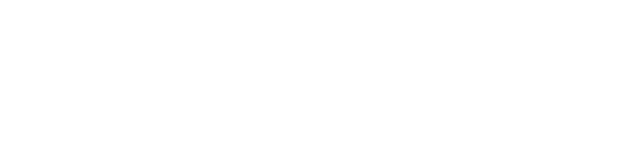
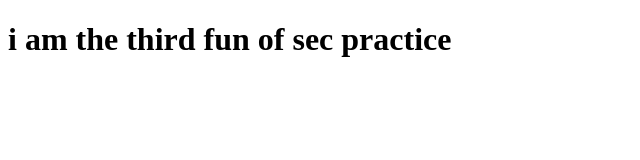
Before and after one commit to zain391/call-back-functions, a plain HTML site: page index.html in a window 1280 px wide. Shown: the whole page, without its empty margins (0-640 px from the left). Drawn offline with Linux system fonts and the light colour scheme.

Commit message:
done sec practice on the call back functions
done sec practice on the call back functions

```diff
--- a/index.html
+++ b/index.html
@@ -7,6 +7,7 @@
     <title>Call Back Functions</title>
 </head>
 <body>
+    <h1 id="head">i will cahnge my text</h1>
     <script>
         // call abck function is a function which takes another function as
         // a argument so you also have to pass it in the first function as a parameter
@@ -17,6 +18,16 @@
             first;
         }
         sec(first());
+        //
+        function third(){
+            let head=document.getElementById("head");
+            head.innerHTML="i am the third fun of sec practice";
+        }
+        function forth(charNumber){
+            charNumber;
+        }
+        forth(third())
+
 
     </script>
 </body>
```
